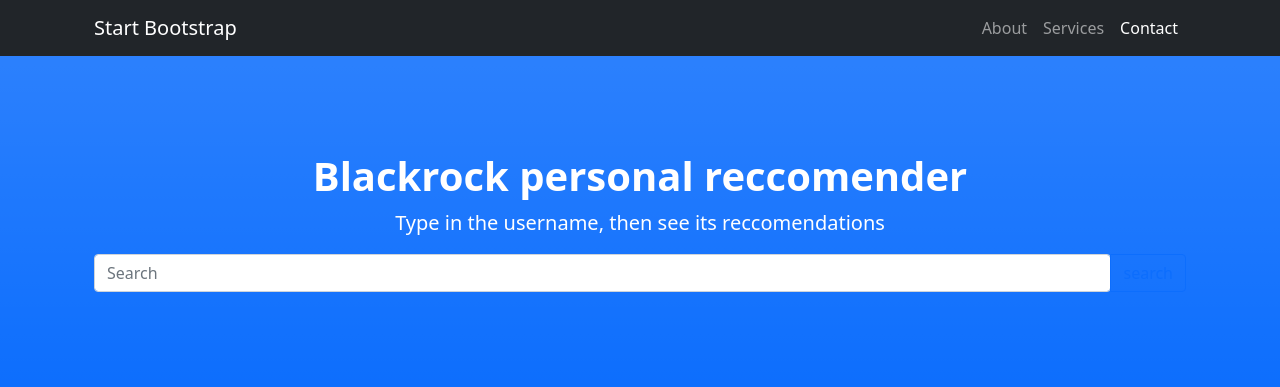
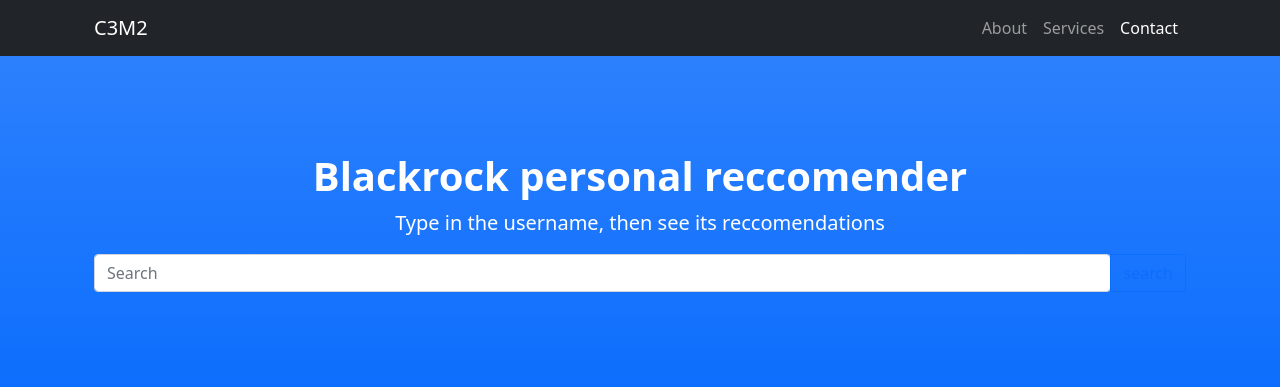
Before and after one commit to csowrab/HackKings, a Django app: page / in a window 1280 px wide. Shown: the top 387 px of the page. Run offline with Django 4.2, Linux system fonts and the light colour scheme; some libraries are stand-ins or nearby versions.

Commit message:
Update requirements.txt

```diff
--- a/mysite/polls/templates/index.html
+++ b/mysite/polls/templates/index.html
@@ -14,7 +14,7 @@
         <!-- Navigation-->
         <nav class="navbar navbar-expand-lg navbar-dark bg-dark fixed-top" id="mainNav">
             <div class="container px-4">
-                <a class="navbar-brand" href="#page-top">Start Bootstrap</a>
+                <a class="navbar-brand" href="#page-top">C3M2</a>
                 <button class="navbar-toggler" type="button" data-bs-toggle="collapse" data-bs-target="#navbarResponsive" aria-controls="navbarResponsive" aria-expanded="false" aria-label="Toggle navigation"><span class="navbar-toggler-icon"></span></button>
                 <div class="collapse navbar-collapse" id="navbarResponsive">
                     <ul class="navbar-nav ms-auto">
```
Also changed, not shown: mysite/requirements.txt (+12 -0 lines).
